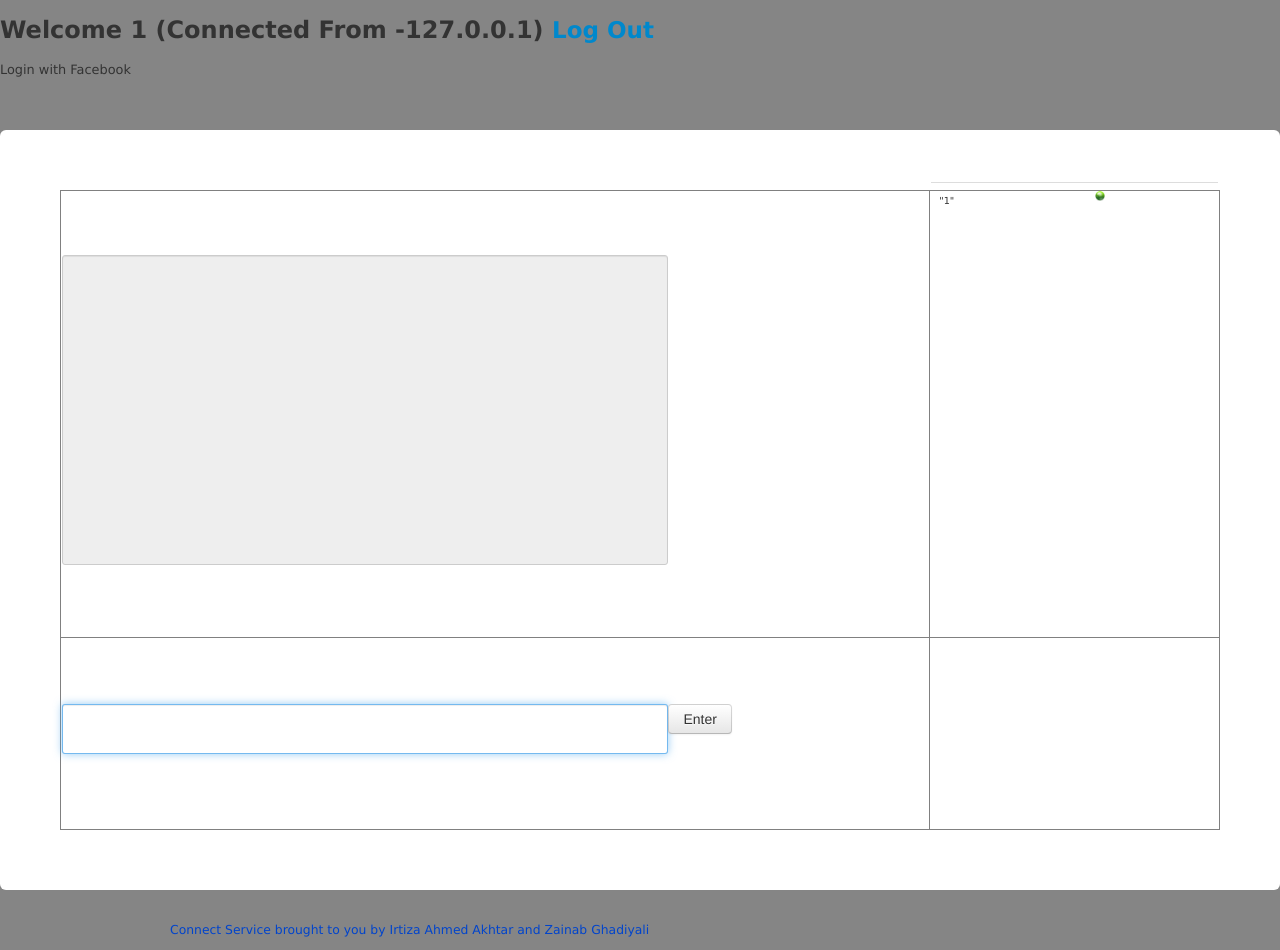
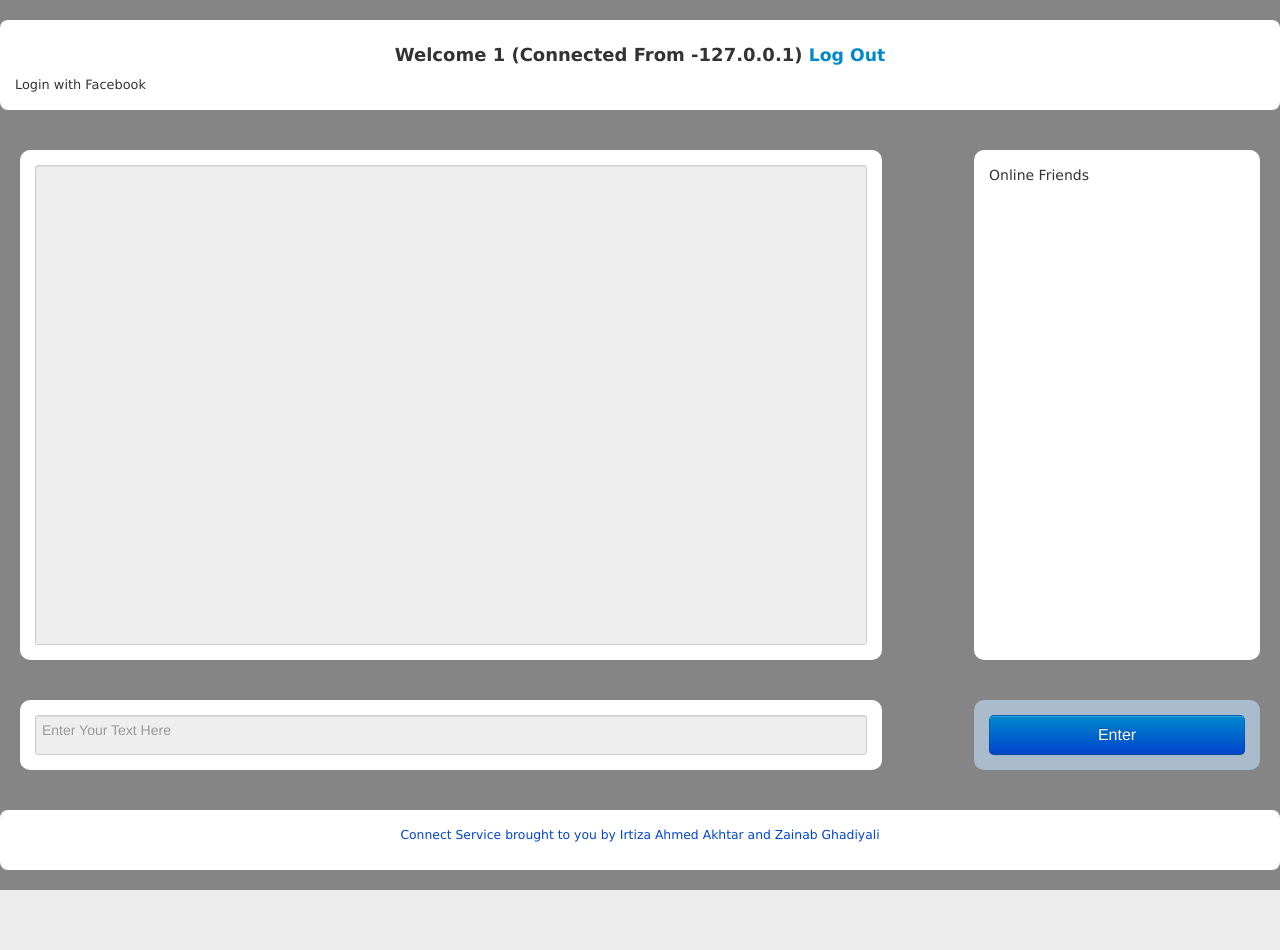
Before and after one commit to heyeon/739_chat, a PHP site: page / in a window 1280 px wide. After the commit the page ends 890 px from the top, so only its background shows below. Run offline with PHP 8.4, Linux system fonts and the light colour scheme; the visitor is signed in with stand-in values (Sample User, id 1); data that the repository does not hold is empty; some libraries are stand-ins or nearby versions.

Commit message:
Fixed the UI and the functioanlity a little bit. have to add vertical scroll bar to the friend list And the function that pulls up new messages every 1 second,

```diff
--- a/connect/ajax.php
+++ b/connect/ajax.php
@@ -10,7 +10,7 @@
 	}
 	else if  (isset($_POST['newMessage']))
 	{
-		submitNewMessage("borno",$_POST['newMessage']);
+		submitNewMessage($_POST['sender'],$_POST['newMessage']);
 	}
 	else if  (isset($_POST['handle']))
 	{
--- a/connect/css/connect.css
+++ b/connect/css/connect.css
@@ -9,6 +9,7 @@ body
 	height: 70%;
 	margin:auto
 }
+
 
 em
 {
@@ -53,6 +54,118 @@ label.error
 	overflow:scroll;
 }
 
+.headerDiv
+{
+	padding:15px;
+	margin-bottom:20px;
+	margin-top:20px;
+	background-color:#fff;
+	-webkit-border-radius:6px;
+	-moz-border-radius:6px;
+	border-radius:8px
+}
+
+.content-wrap
+   {
+     background-color: #EEE;
+     clear: both;
+     float: left;
+     width: 100%;
+}
+
+#upperPanel
+{
+	padding:15px;
+	margin-bottom:20px;
+	margin-top:20px;
+	margin-right:20px;
+	margin-left:20px;
+	background-color:#fff;
+	-webkit-border-radius:12px;
+	-moz-border-radius:12px;
+	border-radius:10px;
+	height: 60%;
+	width: 65%;
+	float: left;
+}
+
+
+#bottomLeftPanel
+{
+	padding:15px;
+	margin-bottom:20px;
+	margin-top:20px;
+	margin-right:20px;
+	margin-left:20px;
+	background-color:#fff;
+	-webkit-border-radius:12px;
+	-moz-border-radius:12px;
+	border-radius:10px;
+	height: 5%;
+	width: 65%;
+	float: left;
+}
+#chatTexts
+{
+	background-color: #EEE;
+    clear: both;
+    float: left;
+    width: 100%;
+	height: 100%;
+}
+
+#inputTextArea
+{
+background-color: #EEE;
+    clear: both;
+    float: left;
+    width: 100%;
+	height: 100%;
+}
+
+#rightPanel
+{
+	padding:15px;
+	margin-bottom:20px;
+	margin-top:20px;
+	margin-right:20px;
+	margin-left:20px;
+	background-color:#fff;
+	-webkit-border-radius:12px;
+	-moz-border-radius:12px;
+	border-radius:10px;
+	height: 60%;
+	width: 20%;
+	float: right;
+}
+#bottomRightPanel
+{
+	padding:15px;
+	margin-bottom:20px;
+	margin-top:20px;
+	margin-right:20px;
+	margin-left:20px;
+	background-color:#abc;
+	-webkit-border-radius:12px;
+	-moz-border-radius:12px;
+	border-radius:10px;
+	height: 5%;
+	width: 20%;
+	float: right;
+}
+
+#enterChat
+{
+	height: 100%;
+	width: 100%;
+}
+#footer
+{
+
+     clear: both;
+     float: left;
+     width: 100%;
+}
 textarea:hover
 {
 	cursor: text;
--- a/connect/index.php
+++ b/connect/index.php
@@ -38,13 +38,16 @@
 
 			function submitChat()
 			{
-				$.post("ajax.php", {newMessage:$("#inputTextArea").val()},
+				if ($('#inputTextArea').val() != "")
+				{
+					$.post("ajax.php", {newMessage:$('#inputTextArea').val(),sender:data},
 						function(data)
 						{
 							$("#inputTextArea").val("");
 							scrollBox();
 						}
 					);
+				}
 			}
 			function update()
 			{
@@ -53,7 +56,12 @@
 					{
 						if (data != "")
 						{
-							$("#chatTexts").val($("#chatTexts").val()+ "\n"+data);
+							var messages = data.split("<br>");
+							var numNewMessages = messages.length;
+							for (i = 0; i < numNewMessages-1; i++)
+							{
+								$("#chatTexts").val($("#chatTexts").val()+ "\n"+messages[i]);
+							}
 						}
 
 					}
@@ -62,9 +70,14 @@
 				$.post("ajax.php", {friendList:"friendList"},
 				function(data)
 					{
+						var frndList = data.split("<br>");
 						$('#friendList').empty();
-						var row = $("<tr><td>" + data +"</td><td> <img src = 'img/online.png' width='10px' height='10px' /></td></tr>");
+						var length = frndList.length;
+						for (i = 0; i < length-1; i++)
+						{
+							var row = $("<tr><td>" + frndList[i] +"</td><td> <img src = 'img/online.png' width='10px' height='10px' /></td></tr>");
 							$('#friendList').append(row);
+						}
 					}
 				);
 				setTimeout('update()', 1000);
@@ -197,11 +210,9 @@
 				</div>
 			</form>
 		</div>
-		<div class="modal-footer">
-			<div class="container">
-				<p class="muted credit">
-					&#64 2012. Connect Service brought to you by Irtiza Ahmed Akhtar and Zainab Ghadiyali.
-				</p>
+		<div id="footer">
+			<div class="headerDiv">
+				<p class="muted credit" align='center'> Connect Service brought to you by Irtiza Ahmed Akhtar and Zainab Ghadiyali	</p>
 			</div>
 		</div>
 		<?php
@@ -210,40 +221,33 @@
 		{
 			drawLoginStatus();
 		?>
+		<div id="contentWrap" class="contentWrap">
 			<div id="upperPanel" class="hero-unit">
-		<table border="1" width="100%" height="80%">
-		<tr>
-			<td height="70%" width="75%">
-				<div id="chatArea">
-				<textarea id="chatTexts" rows="15" cols="100" name="chatTexts" readOnly="readOnly">
-				</textarea>
+				<textarea id="chatTexts"  name="chatTexts" readOnly="readOnly"></textarea>
 			</div>
-			</td>
-			<td height="70%" width="25%" background-color="#ffffff">
-				<table id="friendList" name="friendList" class="table table-hover" height="100%" width="100%">
-						<tr>
-							<th> Friend List </th>
-							<th> Status </th>
-						</tr>
+			<div id="rightPanel">
+				<label> Online Friends</label>
+				<table id="friendList" name="friendList" class="table table-hover">
+
 				</table>
-			</td>
-		</tr>
-		<tr width="100%">
-		<td >
-		<div id="chatInput">
-		<textarea id="inputTextArea" maxlength="5000" placeholder="Enter Your Text Here"  width="100%" height="100%" autofocus="autofocus">
-		</textArea>
+			</div>
+		</div>
+
+		<div id="bottomPanel" class="contentWrap">
+			<div id="bottomLeftPanel" class="hero-unit">
+				<textarea id="inputTextArea" name="inputTextArea" placeholder="Enter Your Text Here"></textArea>
+			</div>
+			<div id="bottomRightPanel">
 				<?php
 					drawButton("submitChat", "Enter", "submitChat()");
 				?>
 			</div>
-		</td>
-		</tr>
-		</table>
 		</div>
+
+
 		<div id="footer">
-			<div class="container">
-				<p class="muted credit"> Connect Service brought to you by Irtiza Ahmed Akhtar and Zainab Ghadiyali	</p>
+			<div class="headerDiv">
+				<p class="muted credit" align='center'> Connect Service brought to you by Irtiza Ahmed Akhtar and Zainab Ghadiyali	</p>
 			</div>
 		</div>
 
--- a/connect/library.php
+++ b/connect/library.php
@@ -3,13 +3,13 @@
 
 	function drawLoginStatus()
 	{
-		echo "<div id='header'> <h3> Welcome ". $_SESSION['connected']. " (Connected From -" .$_SERVER['REMOTE_ADDR'].") ". drawHref("Log Out", "login.php") ."</h3>
-		<fb:login-button>Login with Facebook</fb:login-button></div>";
+		echo "<div id='header' class='headerDiv'> <h4 align='center'> Welcome ". $_SESSION['connected']. " (Connected From -" .$_SERVER['REMOTE_ADDR'].") ". drawHref("Log Out", "login.php") ."</h4>
+		<fb:login-button align='center'>Login with Facebook</fb:login-button></div>";
 	}
 
 	function drawButton($name, $value, $target)
 	{
-	 echo "<input type='submit' id='enterChat' class='btn' name='".$name."' value ='".$value."' onClick='$target;' />";
+	 echo "<input type='submit' id='enterChat' class='btn btn-large btn-primary' name='".$name."' value ='".$value."' onClick='$target;' />";
 	}
 
 	function drawHref($name,$url)
@@ -24,7 +24,7 @@
 		$result = mysql_query($query);
 		while ($row = mysql_fetch_array($result))
 		{
-			echo  $row['Time']."\t".$row['Handle']."\t said:"."\t". $row['Message'];
+			echo  $row['Time']."\t".$row['Handle']."\t said:"."\t". $row['Message']."<br>";
 		}
 		disconnect($conn);
 	}
@@ -32,11 +32,11 @@
 	function pullFriendList()
 	{
 		$conn = connect();
-		$query = "SELECT * FROM users";
+		$query = "SELECT * FROM users WHERE IsConnected = 1";
 		$result = mysql_query($query);
 		while ($row = mysql_fetch_array($result))
 		{
-			 echo json_encode($row['Handle']);
+			 echo $row['Handle']."<br>";
 		}
 		disconnect($conn);
 	}
@@ -84,7 +84,10 @@
 	{
 		$query = "INSERT INTO messages (Handle,Message)	VALUES ('$handle','$message')";
 		$conn = connect();
-		mysql_query($query);
+		if (!mysql_query($query, $conn))
+		{
+			die('Die :'.mysql_error());
+		}
 		disconnect($conn);
 	}
 
```
Lines whose indentation alone changed are shown as unchanged.
